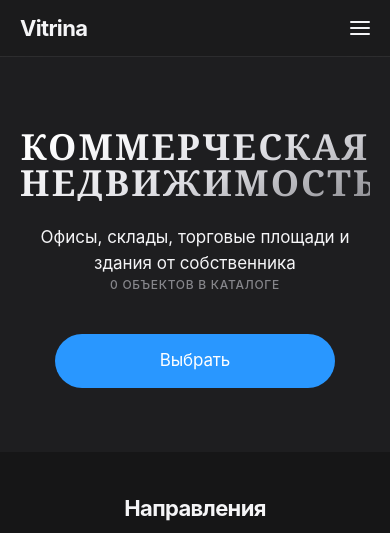
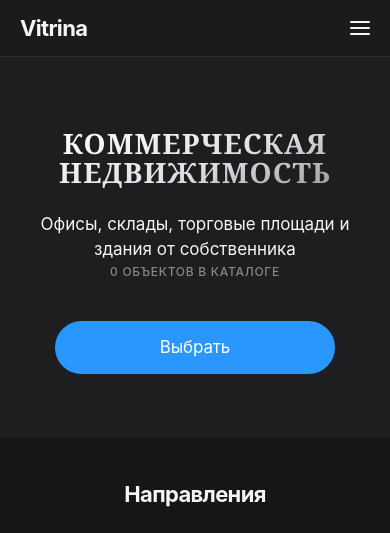
Before and after one commit to yuwi1k/vitrinarent, a FastAPI app: page / in a window 390 px wide. Shown: the top 533 px of the page. Run offline with FastAPI, Linux system fonts and the light colour scheme; data that the repository does not hold is empty; some libraries are stand-ins or nearby versions.

Commit message:
fix: hero title overflow on vitrina
Made-with: Cursor

```diff
--- a/static/css/vitrina-asset.css
+++ b/static/css/vitrina-asset.css
@@ -127,7 +127,7 @@ body.menu-open { overflow: hidden; }
 
 .hero-content {
   text-align: center;
-  max-width: 780px;
+  max-width: 900px;
   margin: 0 auto;
   width: 100%;
   position: relative;
@@ -136,11 +136,11 @@ body.menu-open { overflow: hidden; }
 
 .hero-title {
   font-family: 'Cormorant Garamond', Georgia, serif;
-  font-size: 5.5rem;
+  font-size: clamp(2.25rem, 5.5vw, 5.5rem);
   font-weight: 700;
-  letter-spacing: 0.1em;
+  letter-spacing: 0.08em;
   text-transform: uppercase;
-  line-height: 1;
+  line-height: 1.05;
   margin-bottom: 1.5rem;
   background: linear-gradient(160deg, #ffffff 10%, #e0e0e5 55%, #8e8e93 100%);
   -webkit-background-clip: text;
@@ -2559,7 +2559,6 @@ body.map-page {
 
 /* ─── Responsive ─── */
 @media (max-width: 1024px) {
-  .hero-title { font-size: 4rem; }
   .objects-grid { grid-template-columns: repeat(2, 1fr); }
   .categories__grid { grid-template-columns: repeat(2, 1fr); }
 }
@@ -2580,7 +2579,7 @@ body.map-page {
   .container { padding: 0 1.25rem; }
 
   .hero { padding: 4.5rem 0 4rem; }
-  .hero-title { font-size: 2.25rem; letter-spacing: 0.06em; }
+  .hero-title { font-size: clamp(1.75rem, 6vw, 2.25rem); letter-spacing: 0.04em; }
   .hero-tagline { font-size: 1rem; letter-spacing: 0.12em; }
   .hero-detail { font-size: 0.75rem; }
   .hero-actions { flex-direction: column; align-items: center; gap: 0.5rem; }
```
